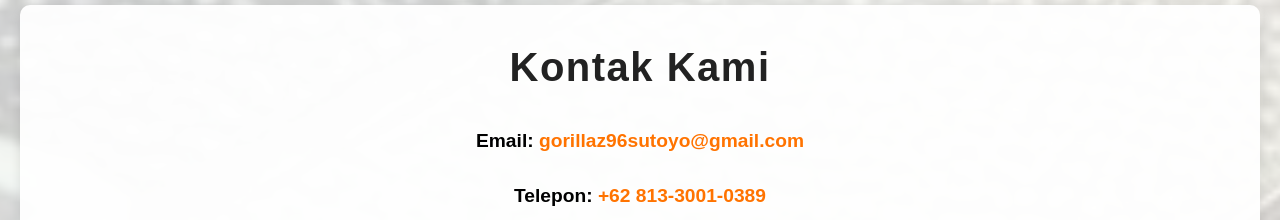
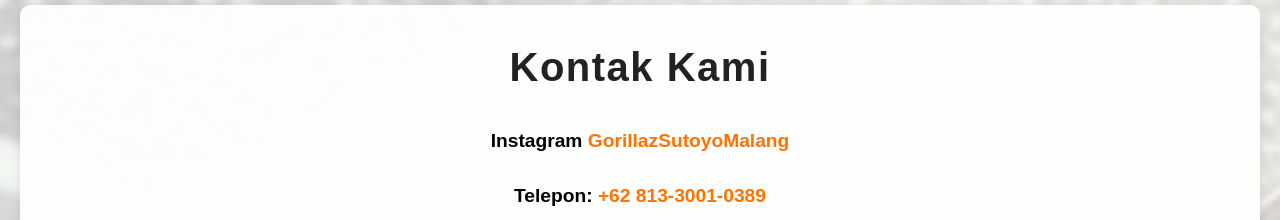
Before and after one commit to gsmtampan/gsmtampan.github.io, a plain HTML site: page index.html in a window 1280 px wide. Shown: the part 4640-4860 px from the top of the page. Drawn offline with Linux system fonts and the light colour scheme.

Commit message:
ubah jadi gorillaz sutoyo malang instagram

```diff
--- a/index.html
+++ b/index.html
@@ -273,7 +273,7 @@ src="https://www.facebook.com/tr?id=635359409665892&ev=PageView&noscript=1"
             <div class="contact-container">
                 <h2>Kontak Kami</h2>
                 <div class="contact-item">
-                    <p><strong>Email:</strong> <a href="mailto:gorillaz96sutoyo@gmail.com">gorillaz96sutoyo@gmail.com</a></p>
+                    <p><strong>Instagram</strong> <a href="https://www.instagram.com/gorillazsutoyomalang/">GorillazSutoyoMalang</a></p>
                 </div>
                 <div class="contact-item">
                     <p><strong>Telepon:</strong> <a href="https://wa.me/6281330010389" target="_blank">+62 813-3001-0389</a></p>
```
